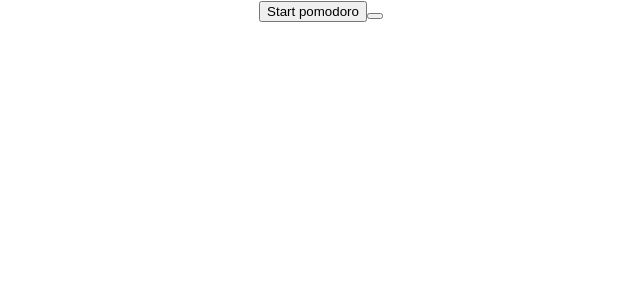
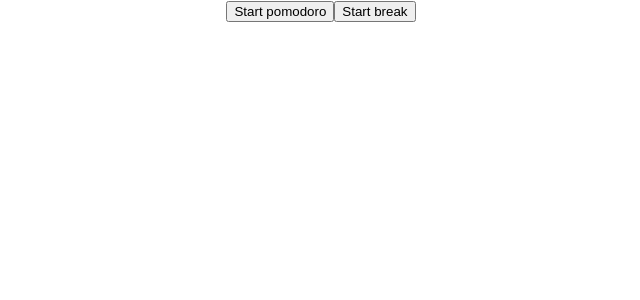
Before and after one commit to RonnyAnc/tejodoro, a React (Create React App) app in the folder webapp/: page / in a window 1280 px wide. Shown: the top 300 px of the page, without its empty margins (319-959 px from the left). Built offline with nearby package versions, Linux system fonts and the light colour scheme.

Commit message:
Green: should restore pomodoro time after switching from a break

```diff
--- a/webapp/src/App.tsx
+++ b/webapp/src/App.tsx
@@ -41,6 +41,7 @@ const App: React.FunctionComponent<Props> = ({
     }, [countdownInSeconds, sessionStatus, schedule]);
 
     function startPomodoro() {
+        setCountdown(pomodoroDurationInSeconds)
         setSessionStatus("TimerRunning");
     }
 
@@ -63,7 +64,7 @@ const App: React.FunctionComponent<Props> = ({
                     >
                         Start pomodoro
                     </button>
-                    <button data-testid="start-break" onClick={startBreak} />
+                    <button data-testid="start-break" onClick={startBreak} >Start break</button>
                 </>
             )}
             {sessionStatus === "TimerRunning" && (
```
Also changed, not shown: 1 other file (tests, documents, lock files or other folders).
